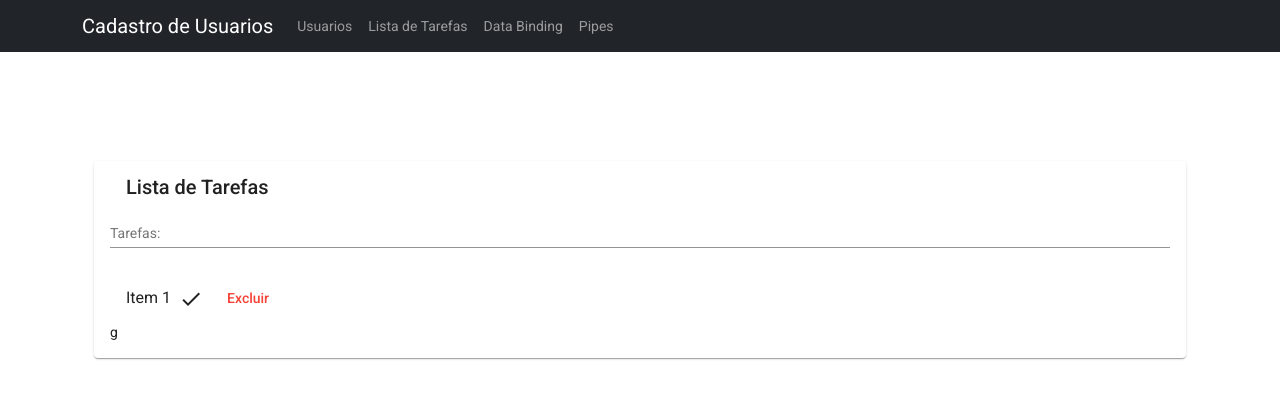
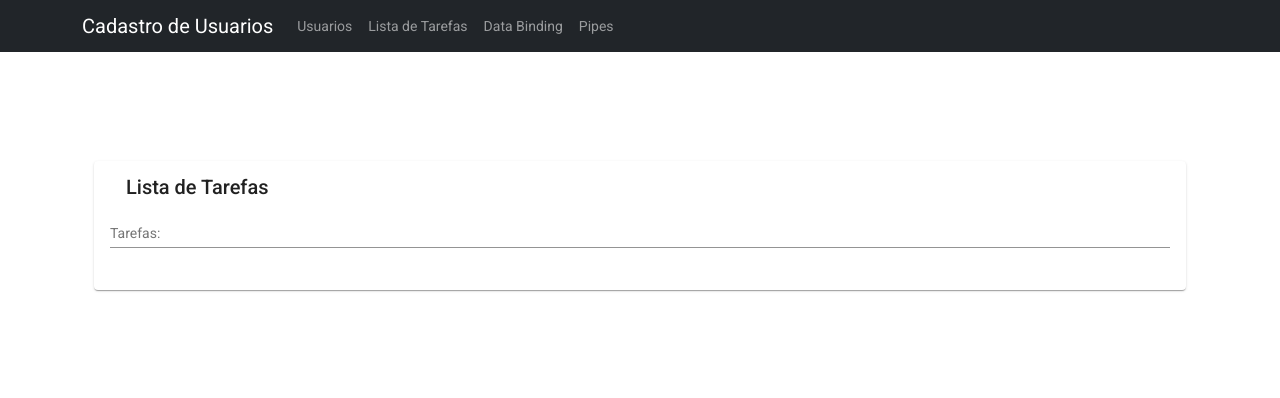
Before and after one commit to FabioDanille/SantanderBootcampFullstackDeveloper, an Angular app in the folder Modulos/ModuloIII-Angular/9-TrabalhandoComComponentesEmAngular/ToDoList/: page /todo in a window 1280 px wide. Shown: the top 398 px of the page. Built offline with nearby package versions, Linux system fonts and the light colour scheme.

Commit message:
Adicionando detalhes do componente todo-item

```diff
--- a/Modulos/ModuloIII-Angular/9-TrabalhandoComComponentesEmAngular/ToDoList/src/app/models/todo.ts
+++ b/Modulos/ModuloIII-Angular/9-TrabalhandoComComponentesEmAngular/ToDoList/src/app/models/todo.ts
@@ -1,8 +1,5 @@
-export class Todo {
-    constructor(
-        public id: number,
-        public title: string,
-        public done: boolean,
-    ) {}
-
+export interface Todo {
+        id: number,
+        title: string,
+        done: boolean,
 }
--- a/Modulos/ModuloIII-Angular/9-TrabalhandoComComponentesEmAngular/ToDoList/src/app/pages/To-Do/todo-item/todo-item.component.html
+++ b/Modulos/ModuloIII-Angular/9-TrabalhandoComComponentesEmAngular/ToDoList/src/app/pages/To-Do/todo-item/todo-item.component.html
@@ -1,7 +1,9 @@
 <mat-list-item role="listitem">
-    Item 1
-    <button mat-icon-button aria-label="Marca como concluido">
+    <p [ngStyle]="{textDecoration: done ? 'line-through' : 'none'}">
+        {{ todo.title }}
+    </p>
+    <button mat-icon-button aria-label="Marca como concluido" (click)="markAsDone()">
         <mat-icon>done</mat-icon>
     </button>
-    <button mat-button color="warn">Excluir</button>
-</mat-list-item>g
+    <button mat-raised-button color="warn" (click)="removeToDo()">Excluir</button>
+</mat-list-item>
--- a/Modulos/ModuloIII-Angular/9-TrabalhandoComComponentesEmAngular/ToDoList/src/app/pages/To-Do/todo-item/todo-item.component.ts
+++ b/Modulos/ModuloIII-Angular/9-TrabalhandoComComponentesEmAngular/ToDoList/src/app/pages/To-Do/todo-item/todo-item.component.ts
@@ -1,4 +1,5 @@
-import { Component, OnInit } from '@angular/core';
+import { Component, Input, OnInit } from '@angular/core';
+import { Todo } from 'src/app/models/todo';
 
 @Component({
   selector: 'app-todo-item',
@@ -6,10 +7,24 @@ import { Component, OnInit } from '@angular/core';
   styleUrls: ['./todo-item.component.css']
 })
 export class TodoItemComponent implements OnInit {
+  @Input() todo: Todo = {
+    id: 0,
+    title: '',
+    done: false,
+  };
+  done = false;
 
   constructor() { }
 
   ngOnInit(): void {
   }
 
+  removeToDo():void {
+
+  }
+
+  markAsDone():void {
+    this.done = true;
+  }
+
 }
--- a/Modulos/ModuloIII-Angular/9-TrabalhandoComComponentesEmAngular/ToDoList/src/app/pages/To-Do/todo-list/todo-list.component.html
+++ b/Modulos/ModuloIII-Angular/9-TrabalhandoComComponentesEmAngular/ToDoList/src/app/pages/To-Do/todo-list/todo-list.component.html
@@ -10,7 +10,9 @@
                 <input type="text" #toDo matInput placeholder="Digite a sua tarefa" (keyup.enter)="addToDo(toDo.value); toDo.value = ''">
             </mat-form-field>
             <mat-list role="list">
-                <app-todo-item></app-todo-item>
+                <div *ngFor="let todo of toDos">
+                    <app-todo-item [todo]="todo"></app-todo-item>
+                </div>
             </mat-list>
         </mat-card-content>
     </mat-card>
--- a/Modulos/ModuloIII-Angular/9-TrabalhandoComComponentesEmAngular/ToDoList/src/app/pages/To-Do/todo-list/todo-list.component.ts
+++ b/Modulos/ModuloIII-Angular/9-TrabalhandoComComponentesEmAngular/ToDoList/src/app/pages/To-Do/todo-list/todo-list.component.ts
@@ -8,6 +8,11 @@ import { Todo } from 'src/app/models/todo';
 })
 export class TodoListComponent implements OnInit {
   toDos: Array<Todo> = [];
+  todo: Todo = {
+    id: 0,
+    title: '',
+    done: false,
+  }
 
   constructor() { }
 
@@ -16,7 +21,11 @@ export class TodoListComponent implements OnInit {
 
   addToDo(title: string) {
     const id = this.toDos.length + 1;
-    this.toDos.push(new Todo(id, title, false));
+    this.toDos.push({
+      id: id,
+      title: title,
+      done: false,
+    });
     console.log(this.toDos);
   }
 
```
